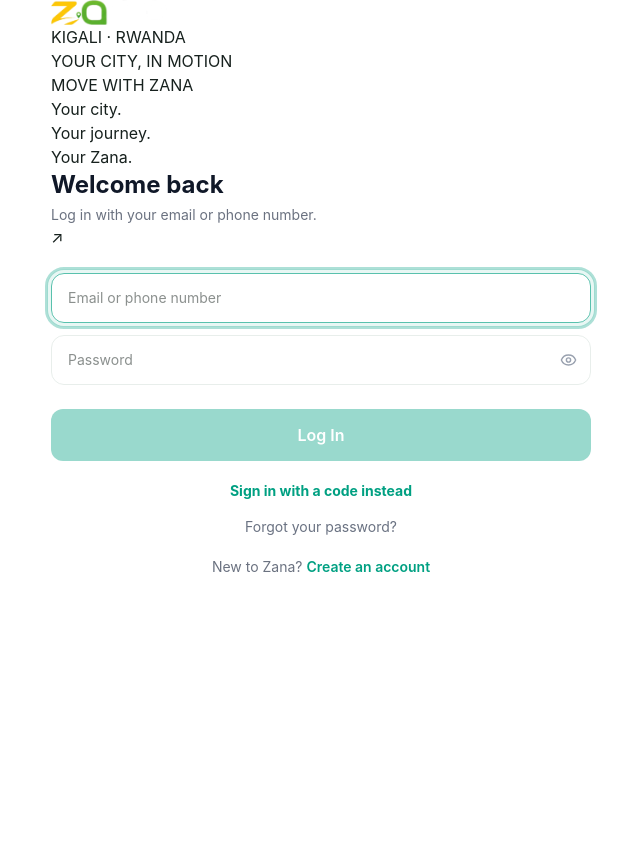
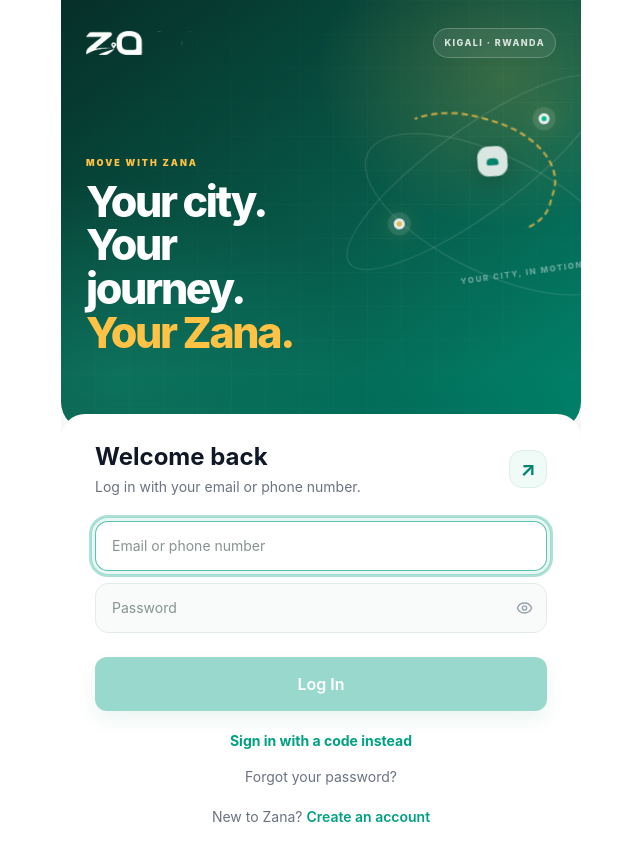
Before and after one commit to Jesuefe/zana-ride, a Next.js app in the folder customer-web/: page /login in a window 1280 px wide. Shown: the top 860 px of the page, without its empty margins (319-959 px from the left). Built offline with nearby package versions, Linux system fonts and the light colour scheme.

Commit message:
Add premium customer login styling and Kigali route animation

```diff
--- a/customer-web/app/globals.css
+++ b/customer-web/app/globals.css
@@ -2613,3 +2613,234 @@ body:has(.zana-dispatch-minimal) .app-shell,
   .zana-dispatch-minimal-note { margin-top: 11px; padding: 9px 11px; }
   .zana-dispatch-minimal-footer button { min-height: 42px; }
 }
+
+
+/* Customer login — premium Kigali mobility identity */
+.zana-login-page {
+  background: #fff;
+  color: #10231e;
+  overflow: hidden;
+}
+.zana-login-hero {
+  position: relative;
+  min-height: 390px;
+  padding: max(22px, env(safe-area-inset-top)) 25px 28px;
+  overflow: hidden;
+  isolation: isolate;
+  color: #fff;
+  background:
+    radial-gradient(ellipse at 85% 18%, rgba(255,194,68,.20), transparent 30%),
+    radial-gradient(ellipse at 10% 90%, rgba(33,196,157,.24), transparent 38%),
+    linear-gradient(145deg, #062f28 0%, #075c4b 56%, #00866d 100%);
+}
+.zana-login-hero::before {
+  content: "";
+  position: absolute;
+  inset: 0;
+  z-index: -1;
+  opacity: .12;
+  background-image: linear-gradient(rgba(255,255,255,.22) 1px, transparent 1px), linear-gradient(90deg, rgba(255,255,255,.22) 1px, transparent 1px);
+  background-size: 34px 34px;
+  mask-image: linear-gradient(135deg, transparent 5%, #000 65%, transparent 100%);
+}
+.zana-login-topline {
+  position: relative;
+  z-index: 3;
+  display: flex;
+  align-items: center;
+  justify-content: space-between;
+}
+.zana-login-wordmark {
+  width: 116px;
+  height: 42px;
+  object-fit: contain;
+  object-position: left center;
+  filter: brightness(0) invert(1);
+}
+.zana-login-city {
+  padding: 7px 10px;
+  border: 1px solid rgba(255,255,255,.22);
+  border-radius: 999px;
+  color: rgba(255,255,255,.82);
+  font-size: 9px;
+  font-weight: 800;
+  letter-spacing: .16em;
+  background: rgba(255,255,255,.08);
+  backdrop-filter: blur(12px);
+}
+.zana-login-map {
+  position: absolute;
+  width: 260px;
+  height: 205px;
+  right: -20px;
+  top: 82px;
+  opacity: .88;
+  transform: rotate(-8deg);
+}
+.zana-map-road {
+  position: absolute;
+  display: block;
+  border: 1px solid rgba(255,255,255,.16);
+  border-radius: 50%;
+  transform: rotate(-28deg);
+}
+.zana-map-road-one { width: 310px; height: 86px; left: -20px; top: 48px; }
+.zana-map-road-two { width: 280px; height: 118px; left: 8px; top: 76px; transform: rotate(34deg); }
+.zana-map-route {
+  position: absolute;
+  width: 170px;
+  height: 110px;
+  left: 45px;
+  top: 35px;
+  border: 2px dashed rgba(255,194,68,.9);
+  border-left-color: transparent;
+  border-bottom-color: transparent;
+  border-radius: 52% 48% 45% 55%;
+  transform: rotate(24deg);
+  animation: zanaRoutePulse 3.8s ease-in-out infinite;
+}
+.zana-map-pin {
+  position: absolute;
+  width: 11px;
+  height: 11px;
+  border: 3px solid #fff;
+  border-radius: 50%;
+  background: #ffc244;
+  box-shadow: 0 0 0 6px rgba(255,255,255,.12), 0 0 22px rgba(255,194,68,.55);
+}
+.zana-map-pin-start { left: 48px; top: 126px; }
+.zana-map-pin-end { right: 43px; top: 42px; background: #00c49a; }
+.zana-map-vehicle {
+  position: absolute;
+  left: 135px;
+  top: 72px;
+  width: 30px;
+  height: 30px;
+  display: grid;
+  place-items: center;
+  border-radius: 11px;
+  background: rgba(255,255,255,.95);
+  box-shadow: 0 7px 24px rgba(0,0,0,.22);
+  animation: zanaVehicleFloat 3.4s ease-in-out infinite;
+}
+.zana-map-vehicle span {
+  width: 12px;
+  height: 7px;
+  border-radius: 5px 5px 3px 3px;
+  background: #00866d;
+}
+.zana-map-label {
+  position: absolute;
+  right: 30px;
+  bottom: 2px;
+  color: rgba(255,255,255,.45);
+  font-size: 8px;
+  font-weight: 800;
+  letter-spacing: .2em;
+}
+.zana-login-hero-copy {
+  position: relative;
+  z-index: 2;
+  margin-top: 92px;
+  max-width: 250px;
+}
+.zana-login-hero-copy p {
+  margin: 0 0 10px;
+  color: #ffc244;
+  font-size: 9px;
+  font-weight: 900;
+  letter-spacing: .22em;
+}
+.zana-login-hero-copy h2 {
+  margin: 0;
+  font-size: clamp(30px, 8vw, 43px);
+  line-height: 1.02;
+  font-weight: 850;
+  letter-spacing: -.055em;
+}
+.zana-login-hero-copy h2 span { color: #ffc244; }
+.zana-login-content {
+  position: relative;
+  z-index: 4;
+  flex: 1;
+  margin-top: -16px;
+  padding: 27px 24px max(28px, env(safe-area-inset-bottom));
+  border-radius: 24px 24px 0 0;
+  background: #fff;
+  box-shadow: 0 -12px 34px rgba(0,30,23,.08);
+}
+.zana-login-heading {
+  display: flex;
+  align-items: center;
+  justify-content: space-between;
+  gap: 12px;
+}
+.zana-login-lock {
+  display: grid;
+  width: 38px;
+  height: 38px;
+  flex: 0 0 auto;
+  place-items: center;
+  border: 1px solid #dcefe9;
+  border-radius: 13px;
+  color: #00866d;
+  background: #f0faf6;
+  font-size: 20px;
+  font-weight: 700;
+}
+.zana-login-input {
+  min-height: 52px;
+  border-color: #e3ebe7;
+  background: #f8fbf9;
+  color: #17251f;
+  caret-color: #00a082;
+  transition: border-color .2s ease, box-shadow .2s ease, background .2s ease;
+}
+.zana-login-input:focus {
+  border-color: #00a082;
+  background: #fff;
+  box-shadow: 0 0 0 3px rgba(0,160,130,.10);
+}
+.zana-login-input::placeholder { color: #87948e; opacity: 1; }
+.zana-login-submit {
+  min-height: 54px;
+  box-shadow: 0 9px 20px rgba(0,128,106,.20);
+  transition: transform .18s ease, box-shadow .18s ease, background .18s ease;
+}
+.zana-login-submit:not(:disabled):hover { box-shadow: 0 12px 25px rgba(0,128,106,.27); }
+.dark .zana-login-page,
+.dark .zana-login-content { background: #fff; color: #10231e; }
+.dark .zana-login-page .text-gray-900 { color: #10231e !important; }
+.dark .zana-login-page .text-zana-muted { color: #6b7280 !important; }
+.dark .zana-login-input {
+  background: #f8fbf9 !important;
+  color: #17251f !important;
+  -webkit-text-fill-color: #17251f;
+  border-color: #e3ebe7 !important;
+}
+.dark .zana-login-input::placeholder {
+  color: #87948e !important;
+  -webkit-text-fill-color: #87948e;
+}
+@keyframes zanaRoutePulse {
+  0%, 100% { opacity: .55; transform: rotate(24deg) scale(.98); }
+  50% { opacity: 1; transform: rotate(24deg) scale(1.03); }
+}
+@keyframes zanaVehicleFloat {
+  0%, 100% { transform: translate(0, 0) rotate(0); }
+  50% { transform: translate(5px, -5px) rotate(5deg); }
+}
+@media (min-width: 700px) {
+  .zana-login-page { max-width: 520px; margin: 0 auto; min-height: 100vh; }
+  .zana-login-hero { min-height: 430px; border-radius: 0 0 28px 28px; }
+  .zana-login-content { padding-left: 34px; padding-right: 34px; }
+}
+@media (max-width: 380px) {
+  .zana-login-hero { min-height: 360px; padding-left: 20px; padding-right: 20px; }
+  .zana-login-map { right: -78px; transform: scale(.88) rotate(-8deg); transform-origin: top right; }
+  .zana-login-hero-copy { margin-top: 76px; }
+  .zana-login-content { padding-left: 20px; padding-right: 20px; }
+}
+@media (prefers-reduced-motion: reduce) {
+  .zana-login-map *, .zana-login-submit, .zana-login-input { animation: none !important; transition: none !important; }
+}
```
